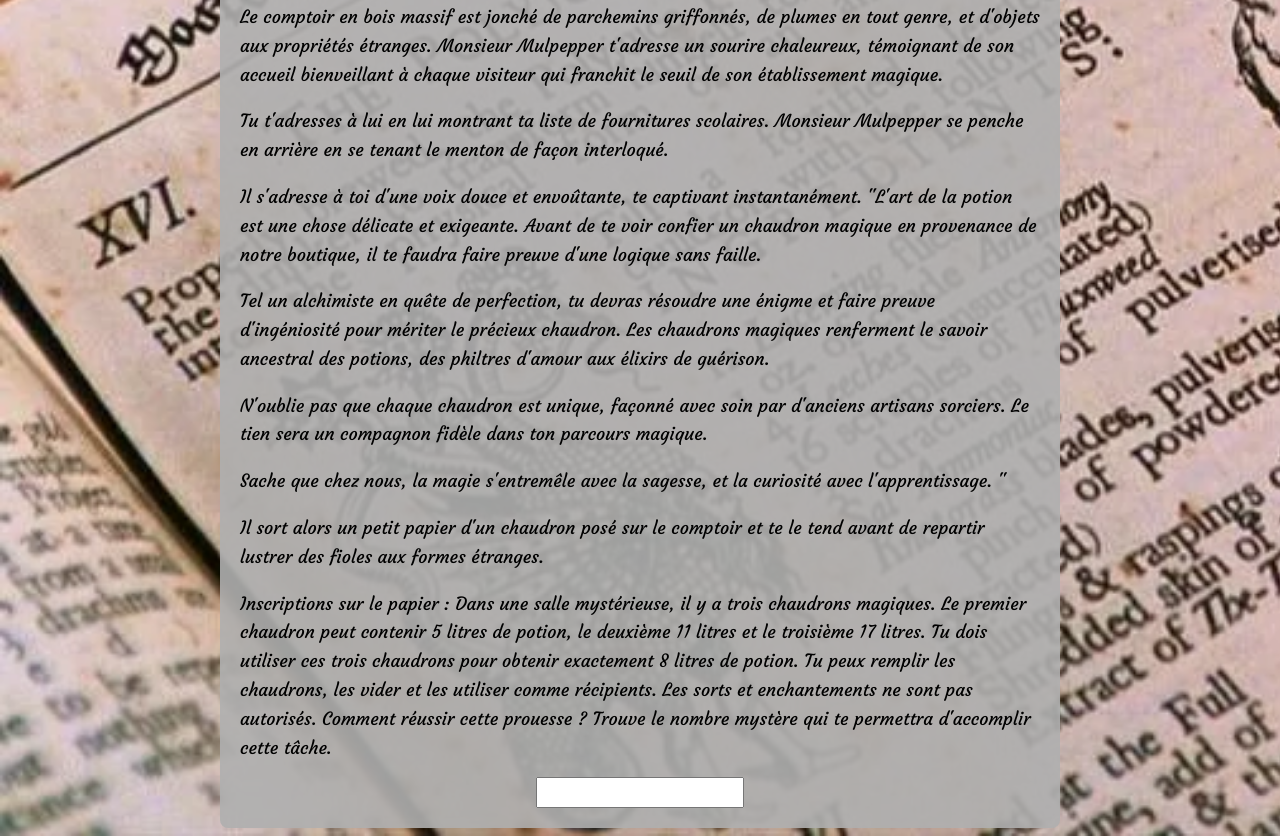
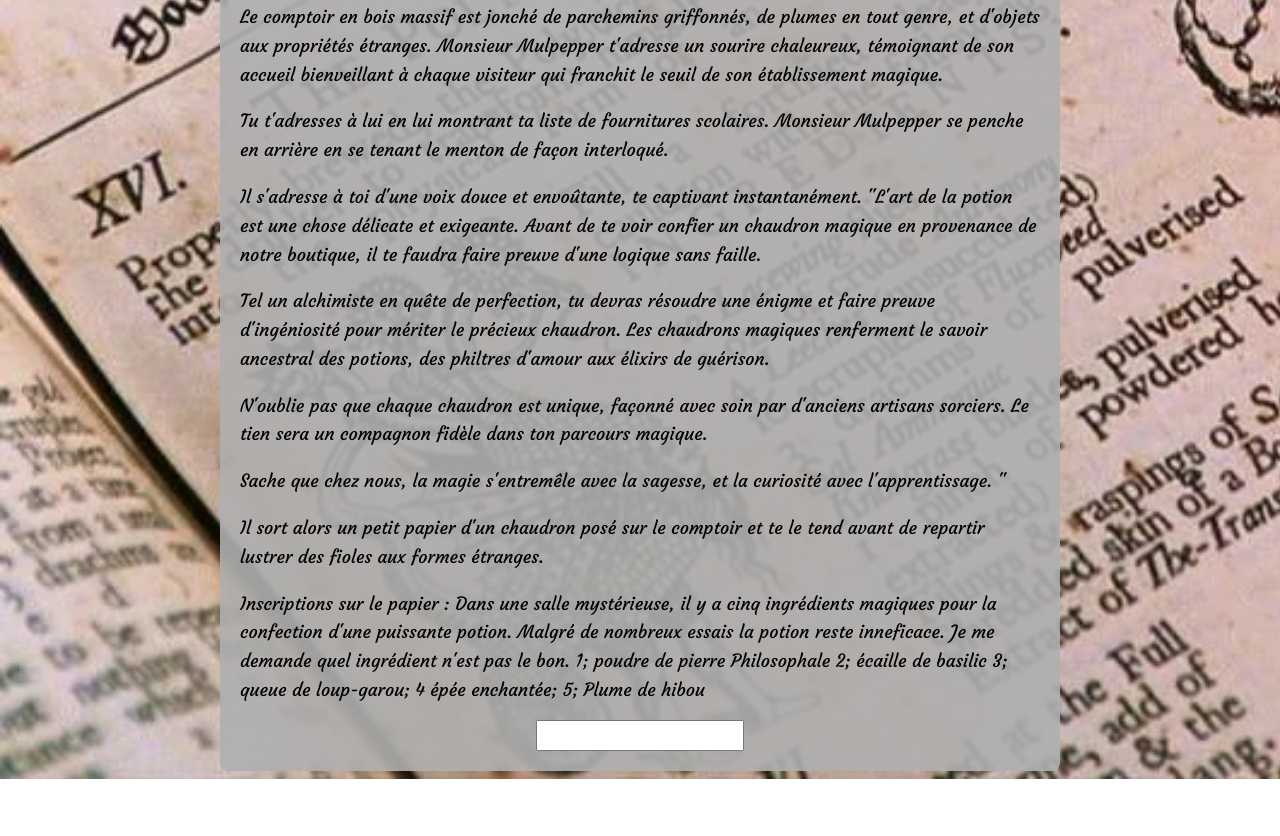
Before and after one commit to vincentjdu/nikitabirthday, a plain HTML site: page boutiquechaudron.html in a window 1280 px wide. Shown: the part 378-1214 px from the top of the page. After the commit the page ends 1157 px from the top, so only its background shows below. Drawn offline with Linux system fonts and the light colour scheme.

Commit message:
Update boutiquechaudron.html

```diff
--- a/boutiquechaudron.html
+++ b/boutiquechaudron.html
@@ -100,7 +100,7 @@
     <p> N'oublie pas que chaque chaudron est unique, façonné avec soin par d'anciens artisans sorciers. Le tien sera un compagnon fidèle dans ton parcours magique.</p>
     <p> Sache que chez nous, la magie s'entremêle avec la sagesse, et la curiosité avec l'apprentissage. "</p>
      <p> Il sort alors un petit papier d'un chaudron posé sur le comptoir et te le tend avant de repartir lustrer des fioles aux formes étranges.</p>
-     <p> Inscriptions sur le papier : Dans une salle mystérieuse, il y a trois chaudrons magiques. Le premier chaudron peut contenir 5 litres de potion, le deuxième 11 litres et le troisième 17 litres. Tu dois utiliser ces trois chaudrons pour obtenir exactement 8 litres de potion. Tu peux remplir les chaudrons, les vider et les utiliser comme récipients. Les sorts et enchantements ne sont pas autorisés. Comment réussir cette prouesse ? Trouve le nombre mystère qui te permettra d'accomplir cette tâche.</p>
+     <p> Inscriptions sur le papier : Dans une salle mystérieuse, il y a cinq ingrédients magiques pour la confection d'une puissante potion. Malgré de nombreux essais la potion reste inneficace. Je me demande quel ingrédient n'est pas le bon. 1;  poudre de pierre Philosophale 2; écaille de basilic 3; queue de loup-garou; 4 épée enchantée; 5; Plume de hibou</p>
     </div>
     <div class="reponse">
       <input type="text" id="inputReponse" onkeyup="verifierReponse()">
```
